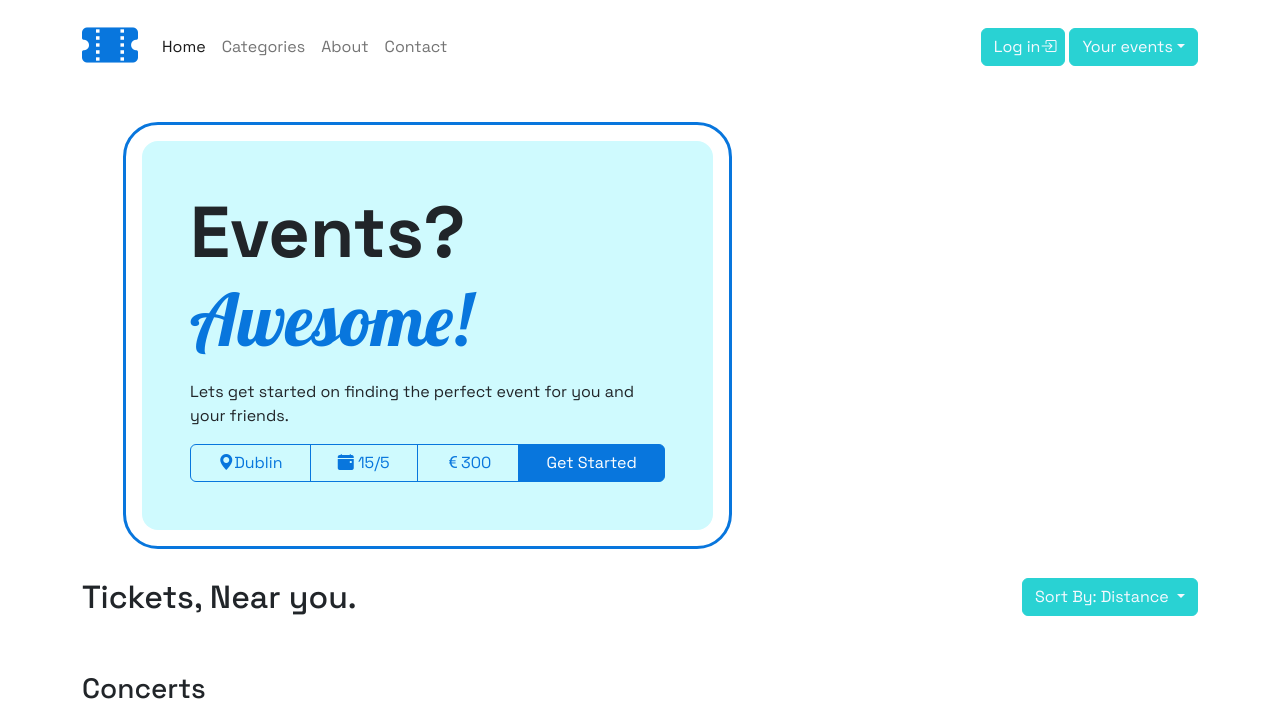
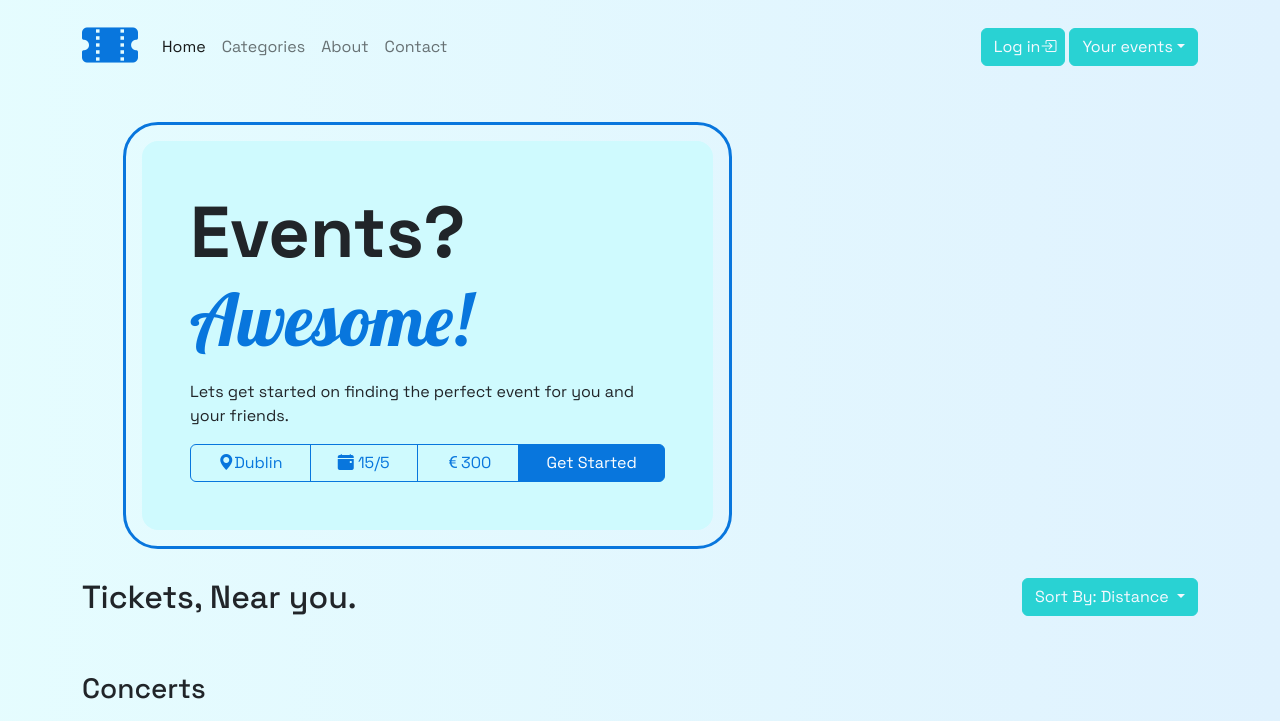
Before and after one commit to ConnaaaR69/WebFrameWorksCA1, a website with bundled scripts: page index.html in a window 1280 px wide. Shown: the top 721 px of the page. Built offline with nearby package versions, Linux system fonts and the light colour scheme; grey boxes are pictures that could not be loaded.

Commit message:
gradient-fix

```diff
--- a/scss/main.scss
+++ b/scss/main.scss
@@ -40,7 +40,7 @@ $display-emphasis-font-weight: 400;
 }
 
 .gradient {
-    background: linear-gradient(90deg, rgba(207, 250, 254, 0.54) 0%, rgbargba(224, 242, 254, 1) 100%), #FFFFFF;;
+    background: linear-gradient(90deg, rgba(207, 250, 254, 0.54) 0%, rgba(224, 242, 254, 1) 100%), #FFFFFF;;
 }
 
 .blur {
```
Also changed, not shown: css/main.css.
